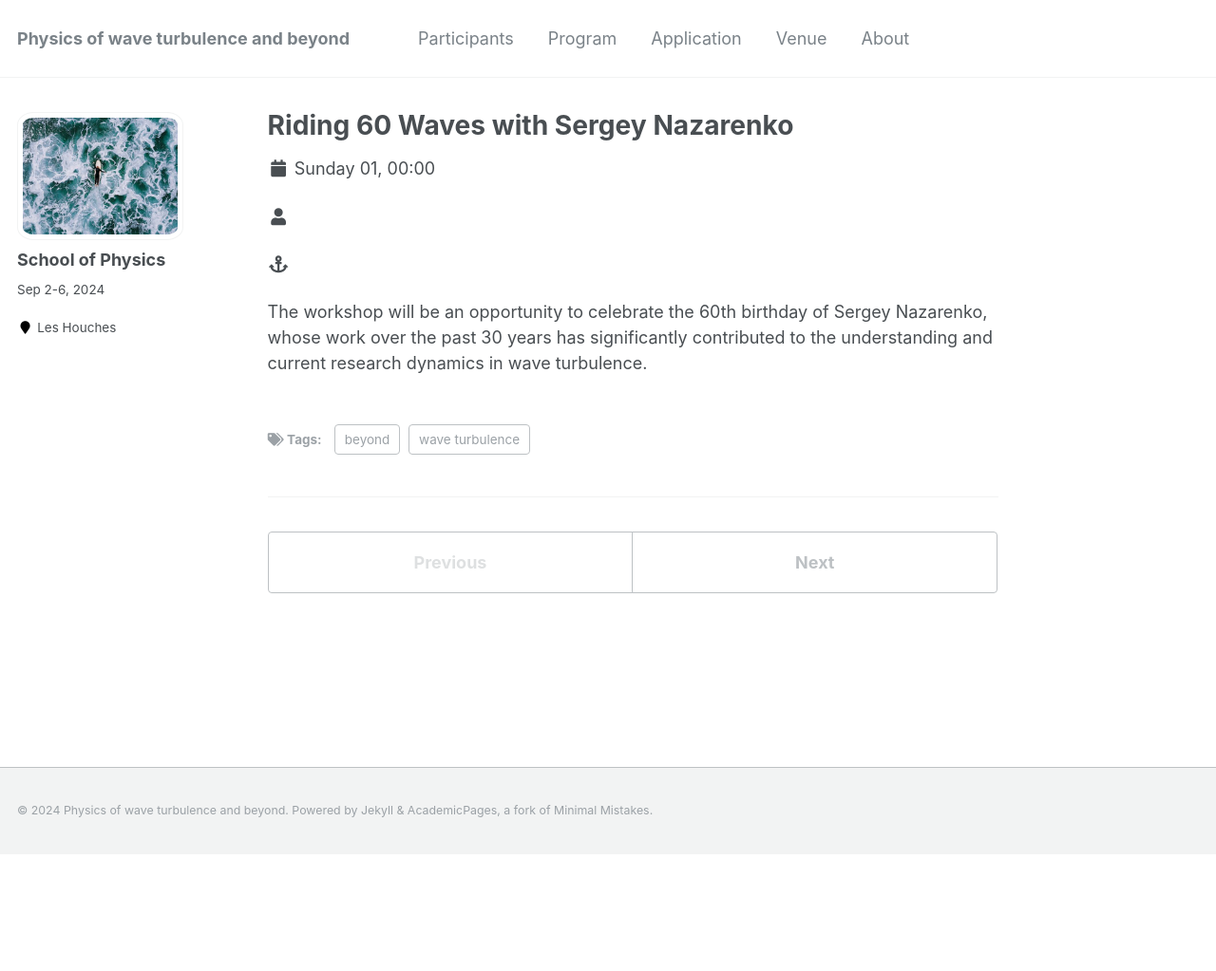
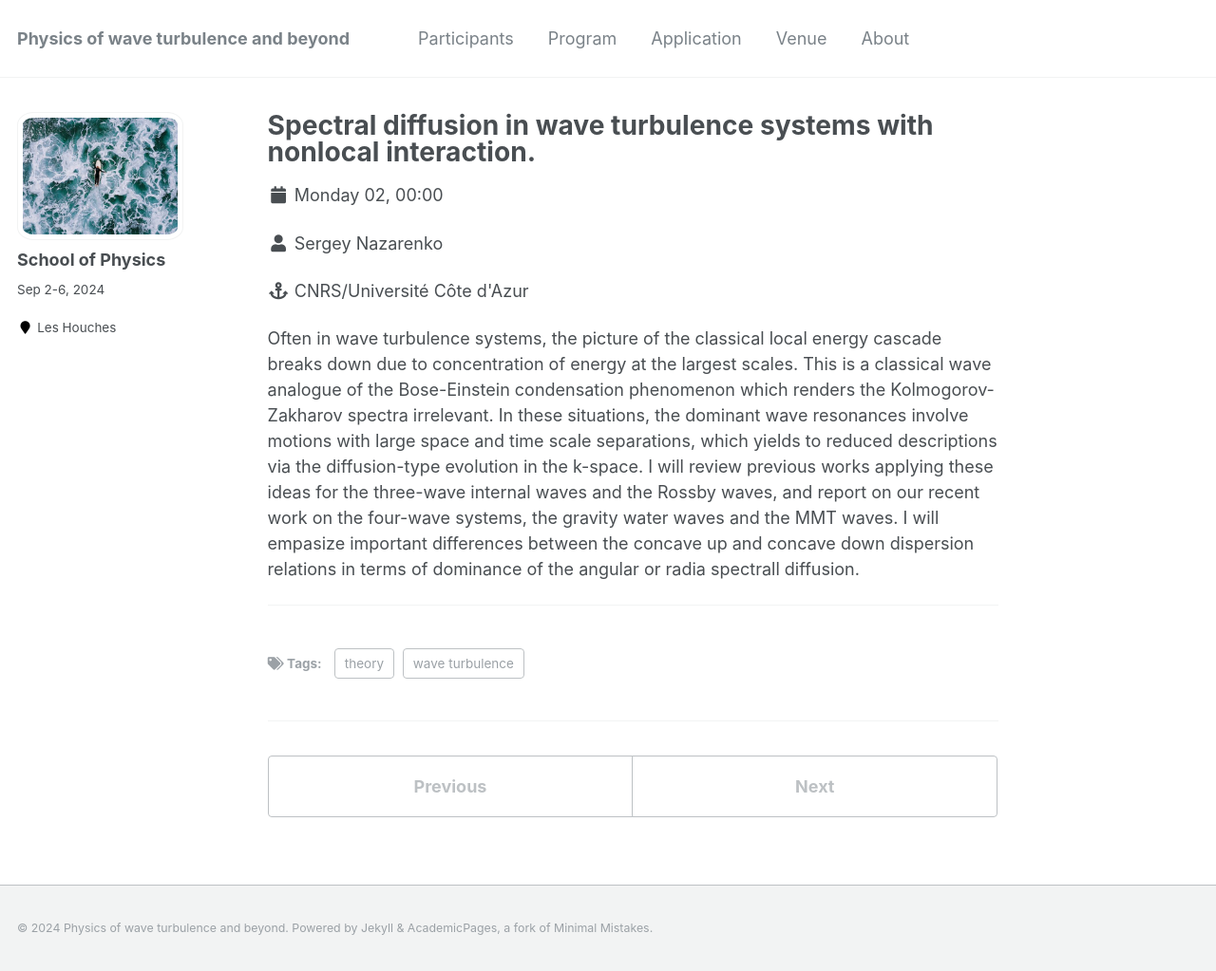
Before and after one commit to 60Waves/Houches, a Jekyll site: the page built from _talks/Nazarenko.md, in a window 1280 px wide. Shown: the whole page at 95% size. Built offline with Jekyll 4.4.1, drawn with Linux system fonts in a browser that asks for light colours; before the commit the page ends 900 px from its top, so only the background shows below that.

Commit message:
sergey's talk

```diff
--- a/_talks/Nazarenko.md
+++ b/_talks/Nazarenko.md
@@ -1,15 +1,17 @@
 ---
-title: "Riding 60 Waves with Sergey Nazarenko"
+title: "Spectral diffusion in wave turbulence systems with nonlocal interaction."
 collection: talks
 type: "Talk"
 permalink: /talks/Nazarenko
-affiliation: ""
-date: 2024-09-01 00:00
-author: ""
-excerpt: ""
+date: 2024-09-02 00:00
+author: "Sergey Nazarenko"
+affiliation: "CNRS/Université Côte d'Azur"
+excerpt:  I will report on our recent work on the four-wave systems, the gravity water waves and the MMT waves.
 tags:
         - wave turbulence
-        - beyond
+        - theory
 ---
 
-The workshop will be an opportunity to celebrate the 60th birthday of Sergey Nazarenko, whose work over the past 30 years has significantly contributed to the understanding and current research dynamics in wave turbulence.
+Often in wave turbulence systems, the picture of the classical local energy cascade breaks down due to concentration of energy at the largest scales. This is a classical wave analogue of the Bose-Einstein condensation phenomenon which renders  the Kolmogorov-Zakharov spectra irrelevant. In these situations, the dominant wave resonances involve motions with large space and time scale separations, which yields to reduced descriptions via the diffusion-type evolution in the k-space. I will review previous works applying these ideas for the three-wave internal waves and the Rossby waves, and report on our recent work on the four-wave systems, the gravity water waves and the MMT waves. I will empasize important differences between the concave up and concave down dispersion relations in terms of dominance of the angular or radia spectrall diffusion.
+
+---
```
Also changed, not shown: _talks/Opening.md (added, +15 -0 lines).
